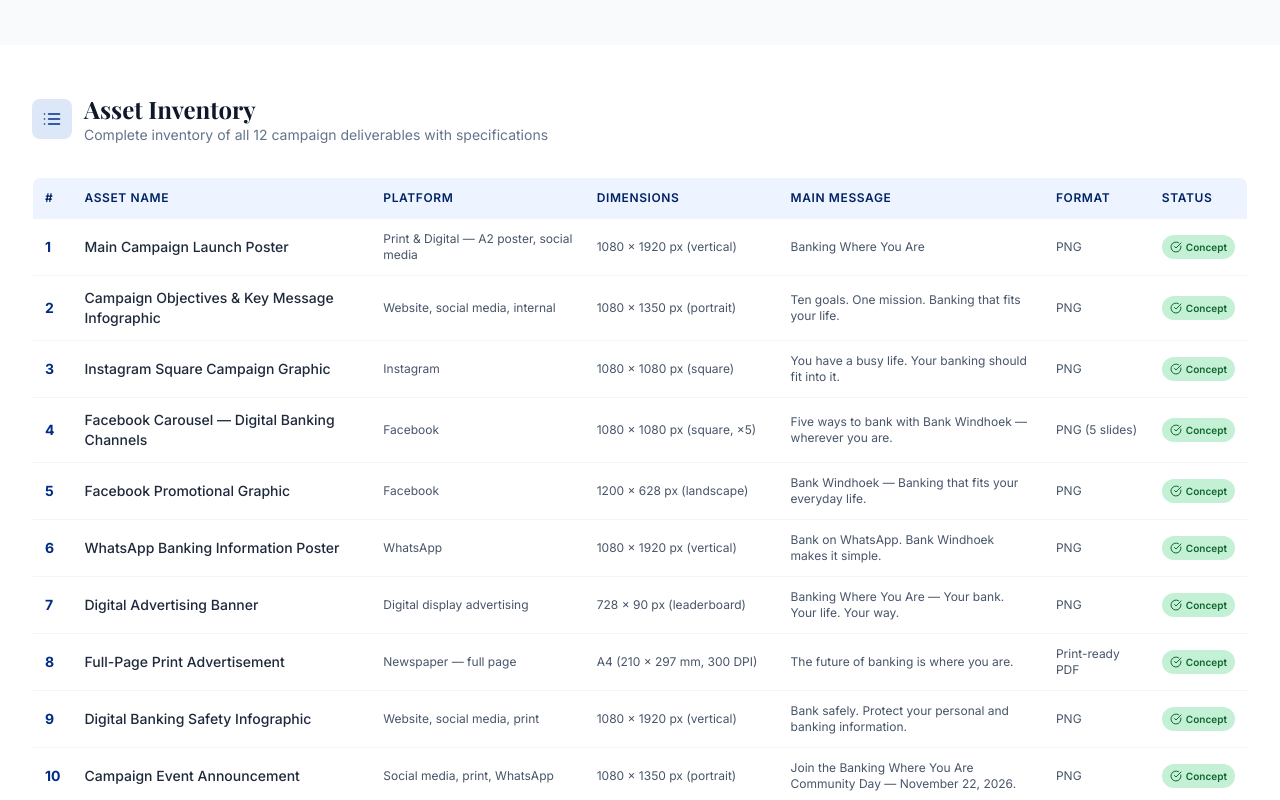
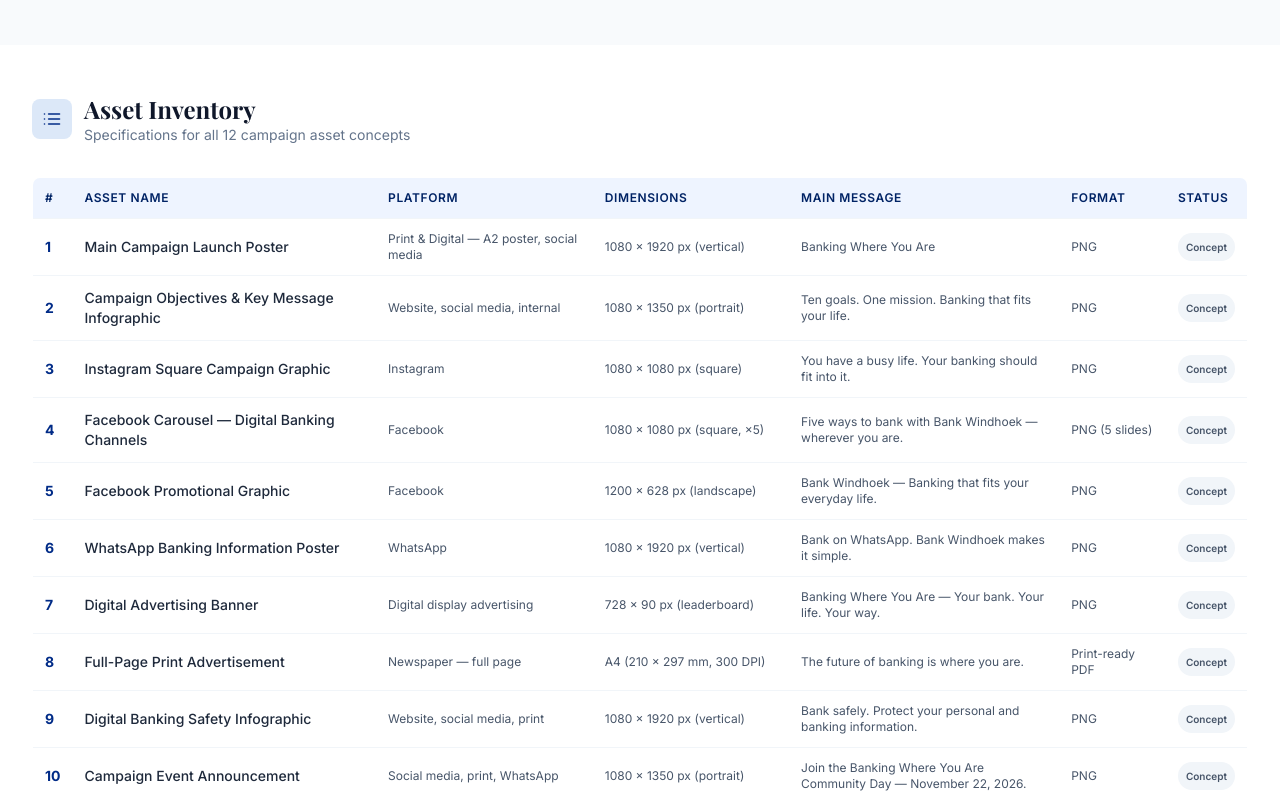
Before and after one commit to Bul1dozer/Assignments, a React (Vite) app: page / in a window 1280 px wide. Shown: the part 3720-4520 px from the top of the page. Built offline with nearby package versions, Linux system fonts and the light colour scheme.

Commit message:
Polish campaign status labels and storyboard notes

```diff
--- a/src/components/CampaignAssetCard.tsx
+++ b/src/components/CampaignAssetCard.tsx
@@ -2,7 +2,6 @@
 import {
   X,
   ZoomIn,
-  Download,
   CheckCircle,
   Smartphone,
   MessageCircle,
--- a/src/pages/CampaignPage.tsx
+++ b/src/pages/CampaignPage.tsx
@@ -277,7 +277,7 @@
             </span>
             <div>
               <h2 className="font-serif font-bold text-2xl text-slate-900">Asset Inventory</h2>
-              <p className="text-sm text-slate-500">Complete inventory of all 12 campaign deliverables with specifications</p>
+              <p className="text-sm text-slate-500">Specifications for all 12 campaign asset concepts</p>
             </div>
           </div>
 
@@ -305,8 +305,7 @@
                     <td className="px-3 py-3 text-slate-600 text-xs max-w-xs">{asset.message}</td>
                     <td className="px-3 py-3 text-slate-600 text-xs">{asset.format}</td>
                     <td className="px-3 py-3">
-                      <span className="inline-flex items-center gap-1 px-2 py-0.5 rounded-full text-[10px] font-semibold bg-success-100 text-success-700">
-                        <CheckCircle className="w-3 h-3" />
+                      <span className="inline-flex items-center rounded-full bg-slate-100 px-2 py-1 text-[10px] font-semibold text-slate-600">
                         {asset.status}
                       </span>
                     </td>
@@ -322,8 +321,7 @@
               <div key={asset.id} className="p-4 bg-slate-50 rounded-lg">
                 <div className="flex items-start justify-between mb-2">
                   <span className="font-bold text-primary-600 text-sm">#{asset.id}</span>
-                  <span className="inline-flex items-center gap-1 px-2 py-0.5 rounded-full text-[10px] font-semibold bg-success-100 text-success-700">
-                    <CheckCircle className="w-3 h-3" />
+                  <span className="inline-flex items-center rounded-full bg-slate-100 px-2 py-1 text-[10px] font-semibold text-slate-600">
                     {asset.status}
                   </span>
                 </div>
@@ -512,8 +510,8 @@
                 ))}
               </div>
 
-              <div className="mt-6 p-4 bg-warning-50 border border-warning-200 rounded-lg flex items-start gap-3">
-                <CheckCircle className="w-5 h-5 text-warning-600 flex-shrink-0 mt-0.5" />
+              <div className="mt-6 flex items-start gap-3 rounded-lg border border-slate-200 bg-slate-50 p-4">
+                <FileText className="w-5 h-5 flex-shrink-0 mt-0.5 text-slate-500" />
                 <div>
                   <p className="text-sm font-bold text-slate-800 mb-1">About this storyboard</p>
                   <p className="text-xs text-slate-700 leading-relaxed">
```
